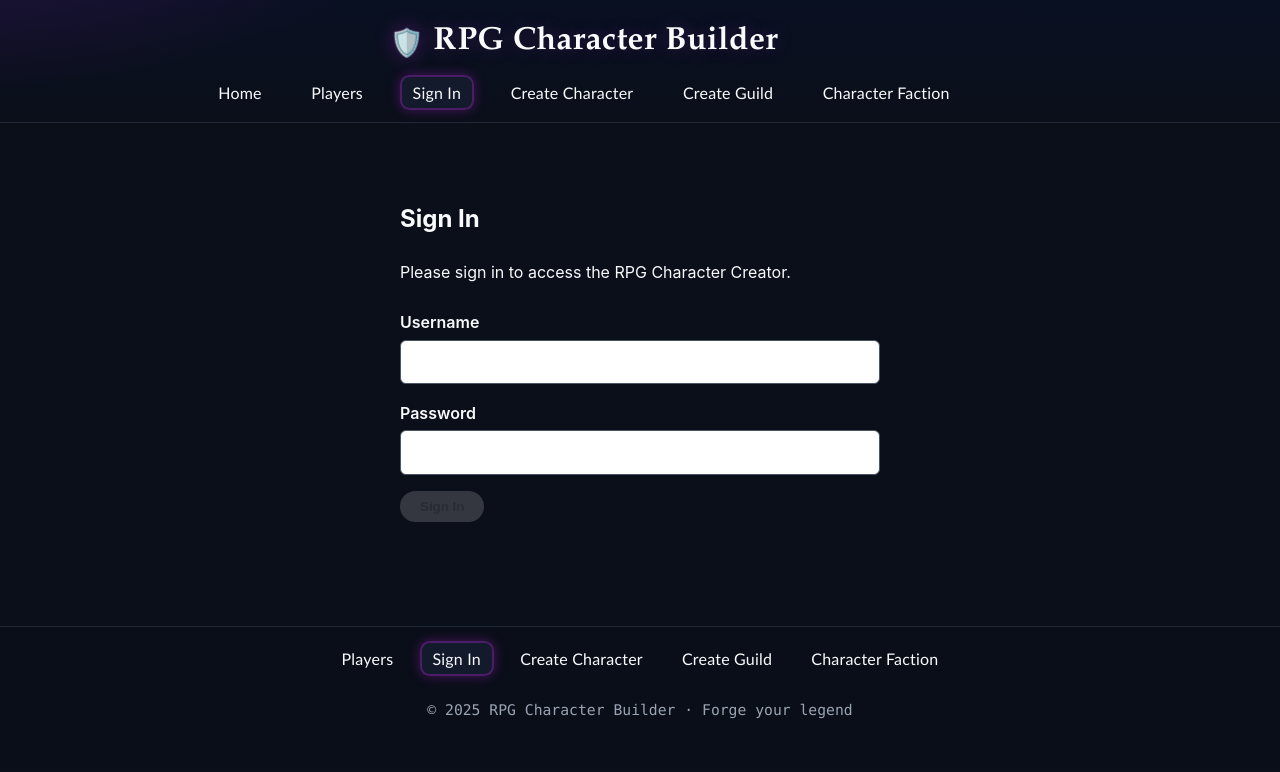
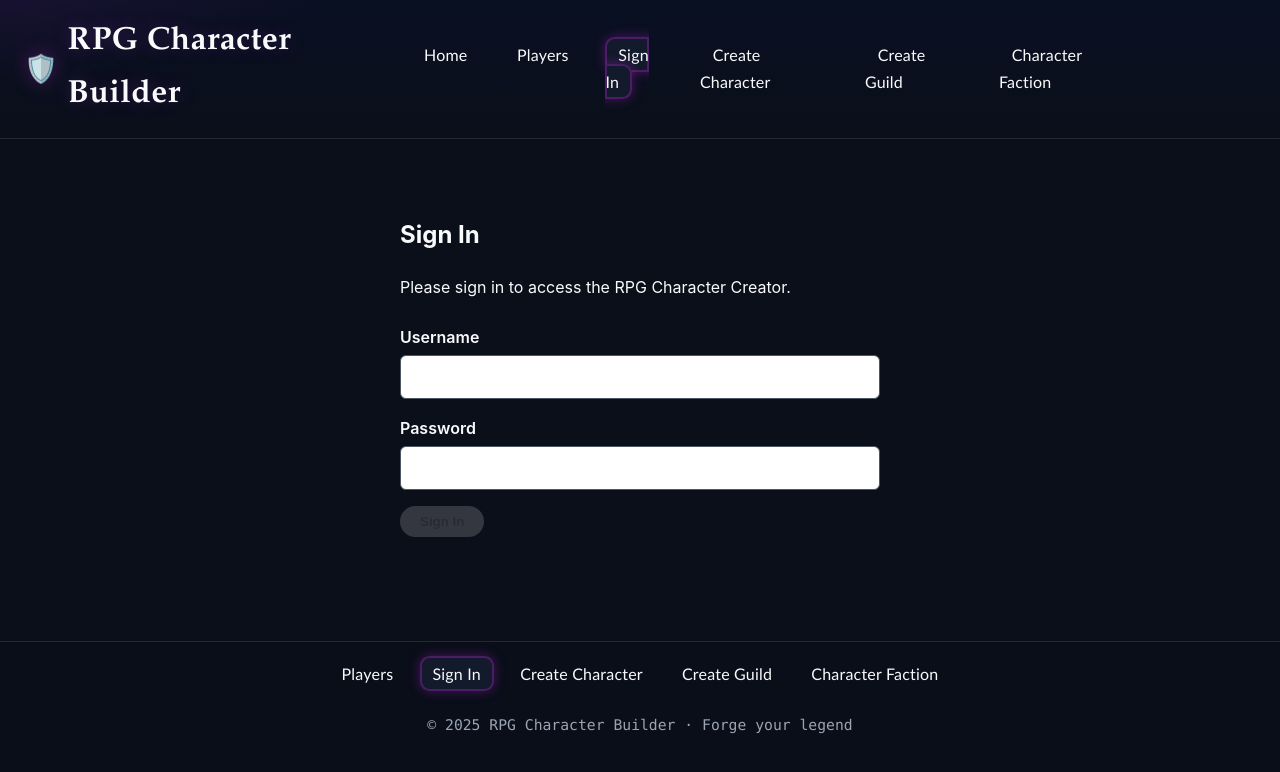
Before and after one commit to tink012184/web-425, an Angular app in the folder data-files/rpg-character-builder/: page /signin in a window 1280 px wide. Shown: the top 772 px of the page. Built offline with nearby package versions, Linux system fonts and the light colour scheme.

Commit message:
more css changes to make it work

```diff
--- a/data-files/rpg-character-builder/src/app/app.component.css
+++ b/data-files/rpg-character-builder/src/app/app.component.css
@@ -43,12 +43,12 @@ body,
 /* Ensure links never appear black or purple */
 .nav a:visited,
 .nav a:link,
-.nav a:active {
+.nav a:active, .nav .nav-link:visited, .nav .nav-link:link, .nav .nav-link:active {
   color: var(--ink);
 }
 
 .nav a:hover,
-.nav a:focus {
+.nav a:focus, .nav .nav-link:hover, .nav .nav-link:focus {
   color: #fff;
   box-shadow: 0 0 0 3px var(--glow);
   background: #121a2b;
@@ -59,6 +59,12 @@ body,
 .nav a.active {
   background: #121a2b;
   box-shadow: 0 0 0 2px var(--glow) inset, 0 0 12px var(--glow);
+}
+
+.nav-link {
+  white-space: nowrap;
+  cursor: pointer;
+  text-decoration: none;
 }
 
 .copyright {
@@ -76,7 +82,7 @@ body,
 
 .site-header {
   display: flex;
-  align-items: center;
+  align-items: right;
   justify-content: space-between;
   padding: 1rem 1.5rem;
   position: sticky;
@@ -94,7 +100,7 @@ body,
 
 .header-inner {
   display: flex;
-  flex-direction: column;
+  flex-direction: row;
   gap: 0.7rem;
   align-items: center;
   justify-content: space-evenly;
@@ -152,12 +158,6 @@ body,
   padding: 0;
 }
 
-.nav-link {
-  white-space: nowrap;
-  cursor: pointer;
-  text-decoration: none;
-}
-
 .main {
   padding: 2rem 0 3rem;
 }
@@ -179,3 +179,13 @@ body,
 .nav-footer ul {
   gap: 0.85rem;
 }
+
+  @media (max-width: 1500px) {
+  .header-inner {
+    flex-direction: row;
+    align-items: right;
+  }
+  .nav ul {
+    flex-wrap: nowrap;
+  }
+}
```
